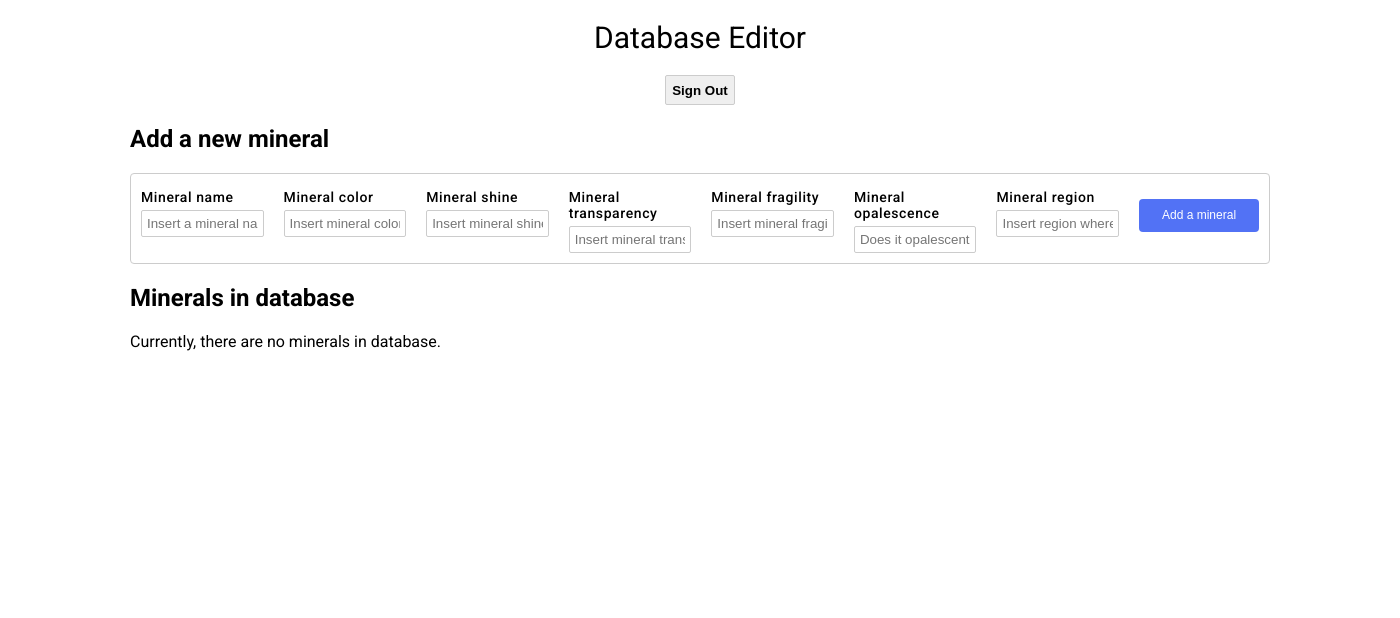
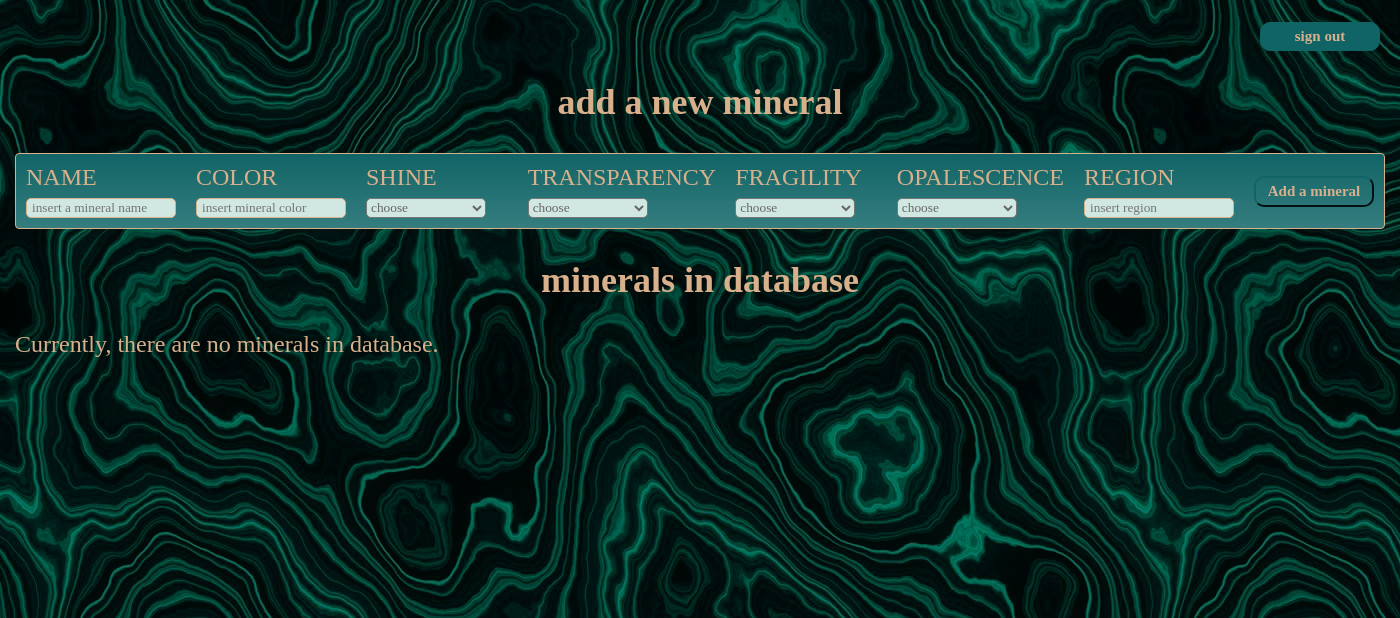
Before and after one commit to kbiernat1/minerals-database, a Spring Boot app: page /adminPanel in a window 1400 px wide. Shown: the top 618 px of the page. Run offline with Spring Boot 4, Linux system fonts and the light colour scheme; the visitor is signed in with stand-in values (Sample User, id 1); data that the repository does not hold is empty; some of the project's set-up classes (security, data sources, template engines, error pages and the like) are left out, and stand-ins take their place; some libraries are stand-ins or nearby versions.

Commit message:
added unified view to html&css

```diff
--- a/src/main/resources/static/adminPanel.css
+++ b/src/main/resources/static/adminPanel.css
@@ -1,18 +1,38 @@
 html {
-   font-family: 'Roboto', sans-serif;
+   font-family: "Candara Light", serif;
    box-sizing: border-box;
-   font-size: 16px;
+   font-size: 24px;
+   color: #D9B08C;
    font-weight: normal;
    margin: 0;
    padding: 0; }
+
+#logout_button {
+   border-radius: 10px;
+   font-family: "Candara Light", serif;
+   background-color: #116466;
+   border-color: #116466;
+   color: #D9B08C;
+   font-weight: bold;
+   font-size: 15px;
+   clear: left;
+   text-align: center;
+   padding: 5px;
+   width: 120px;
+}
 
 input,
 textarea {
    width: 100%;
    padding: 5px;
    margin: 0;
-   border-radius: 2px;
-   border: 1px solid #ccc; }
+   border-radius: 5px;
+   border: 1px solid #D9B08C;
+}
+
+h2 {
+   text-align: center;
+}
 
 body {
    margin: 0;
@@ -23,50 +43,38 @@ body {
 *::after {
    box-sizing: inherit; }
 
-.logout {
-   clear: left;
-   text-align: center;
+#logout {
+   margin-top: 20px;
+   margin-left: 90%;
+   width: 80px;
 }
 
 .crud {
    margin-bottom: 20px; }
 
-.container {
+.search_container {
    padding-right: 15px;
    padding-left: 15px;
    margin-right: auto;
    margin-left: auto; }
 
-@media (min-width: 768px) {
-   .container {
-     width: 750px; } }
-@media (min-width: 992px) {
-   .container {
-     width: 970px; } }
-@media (min-width: 1200px) {
-   .container {
-     width: 1170px; } }
-.mineralCrud-heading--main {
-   margin: 20px auto;
-   text-align: center;
-   font-size: 30px;
-   font-weight: 400; }
+@media (min-width: 1000px) {
+   .search_container {
+     width: 1400px; } }
 
 .datatable__row {
    display: flex;
-   flex-flow: row nowrap;
-   justify-content: flex-start;
-   align-items: stretch;
-   border: 1px solid #ccc;
+   border: 1px solid #D9B08C;
    border-bottom: none;
-   margin: 0; }
+   margin: 0;
+   background: linear-gradient(to bottom, #116466, #357D7F) !important;}
 
 .datatable__row:first-of-type {
    border-top-left-radius: 4px;
    border-top-right-radius: 4px; }
 
 .datatable__row:last-of-type {
-   border-bottom: 1px solid #ccc;
+   border-bottom: 1px solid #D9B08C;
    border-bottom-left-radius: 4px;
    border-bottom-right-radius: 4px; }
 
@@ -96,14 +104,32 @@ body {
 
 .datatable__field-value {
    margin-bottom: 0;
-   font-size: 14px; }
+   font-size: 20px; }
 
 .datatable__row-section {
+   justify-content: space-between;
    border: none;
    margin: 0;
    padding: 10px;
+   flex-basis: 0;
    flex-grow: 1; }
 
+.input_add_mineral {
+   background-color: #D1E8E2;
+   font-family: "Candara Light", serif;
+   width: 150px;
+   height: 20px;
+   margin-top: 7px;
+}
+
+.input_add_mineral_select {
+   background-color: #D1E8E2;
+   font-family: "Candara Light", serif;
+   width: 120px;
+   height: 20px;
+   border-radius: 5px;
+   margin-top: 7px;
+}
 .datatable__row-section--button-section {
    margin-left: auto;
    align-self: center;
@@ -114,30 +140,19 @@ body {
    justify-content: space-around;
    align-items: center; }
 
-.datatable__input-label {
-   display: block;
-   text-align: left;
-   font-size: 14px;
-   margin: 5px auto;
-   font-weight: 500;
-   letter-spacing: 0.6px; }
-
-.datatable__button {
-   color: #fff;
-   background-color: #5272f5;
-   display: block;
-   margin-bottom: 5px;
-   font-weight: 400;
+.datatable__button{
+   border-radius: 10px;
+   font-family: "Candara Light", serif;
+   background: none;
+   border-color: #116466;
+   color: #D9B08C;
+   font-weight: bold;
+   font-size: 15px;
+   clear: left;
    text-align: center;
-   white-space: nowrap;
-   vertical-align: middle;
-   user-select: none;
-   border: 1px solid transparent;
-   padding: 8px 12px;
-   font-size: 12px;
-   min-width: 120px;
-   line-height: 1.25;
-   border-radius: 4px; }
+   padding: 5px;
+   width: 120px;
+}
 
 .datatable__minerals-container:empty {
    position: relative; }
--- a/src/main/resources/templates/adminPanel.html
+++ b/src/main/resources/templates/adminPanel.html
@@ -9,17 +9,30 @@
     <link rel="stylesheet" href="/adminPanel.css" type="text/css">
     <link href="https://fonts.googleapis.com/css?family=Roboto:400,400i,500,500i,700,700i&subset=latin-ext"
           rel="stylesheet">
+    <style>
+        select:required:invalid {
+            color: #666;
+        }
+        option[value=""][disabled] {
+            display: none;
+        }
+        option {
+            color: #000;
+        }
+        body {
+            background-image: url("background.jpg");
+        }
+    </style>
 </head>
 <body>
-<h1 class="mineralCrud-heading mineralCrud-heading--main">Database Editor</h1>
-<div class="logout">
+<div id="logout">
     <form th:action="@{/logout}" method="post">
-        <input type="submit" value="Sign Out" style="height:30px; width:70px; font-weight: bold">
+        <input id="logout_button" type="submit" value="sign out">
     </form>
 </div>
-<main class="crud container">
+<main class="crud search_container">
     <section class="datatable">
-        <h2>Add a new mineral</h2>
+        <h2>add a new mineral</h2>
         <form
                 class="datatable__row datatable__row--add"
                 method="POST"
@@ -28,51 +41,73 @@
         >
             <fieldset class="datatable__row-section datatable__row-section--input-section">
                 <label class="datatable__input-label">
-                    Mineral name
+                    NAME
                 </label>
-                <input type="text" name="name" placeholder="Insert a mineral name" required minlength="3">
+                <input class="input_add_mineral" type="text" name="name" placeholder="insert a mineral name" required minlength="3">
             </fieldset>
 
             <fieldset class="datatable__row-section datatable__row-section--input-section">
                 <label class="datatable__input-label">
-                    Mineral color
+                    COLOR
                 </label>
-                <input type="text" name="color" placeholder="Insert mineral color" required minlength="3">
+                <input class="input_add_mineral" type="text" name="color" placeholder="insert mineral color" required minlength="3">
             </fieldset>
 
             <fieldset class="datatable__row-section datatable__row-section--input-section">
                 <label class="datatable__input-label">
-                    Mineral shine
+                    SHINE
                 </label>
-                <input type="text" name="shine" placeholder="Insert mineral shine" required minlength="3">
+                <select class="input_add_mineral_select" name="shine" required="required">
+                    <option value="" disabled selected hidden>choose</option>
+                    <option value="none">none</option>
+                    <option value="low">low</option>
+                    <option value="medium">medium</option>
+                    <option value="high">high</option>
+                </select>
             </fieldset>
 
             <fieldset class="datatable__row-section datatable__row-section--input-section">
                 <label class="datatable__input-label">
-                    Mineral transparency
+                    TRANSPARENCY
                 </label>
-                <input type="text" name="transparency" placeholder="Insert mineral transparency" required minlength="3">
+                <select class="input_add_mineral_select" name="transparency" required="required">
+                    <option value="" disabled selected hidden>choose</option>
+                    <option value="none">none</option>
+                    <option value="low">low</option>
+                    <option value="medium">medium</option>
+                    <option value="high">high</option>
+                </select>
             </fieldset>
 
             <fieldset class="datatable__row-section datatable__row-section--input-section">
                 <label class="datatable__input-label">
-                    Mineral fragility
+                    FRAGILITY
                 </label>
-                <input type="text" name="fragility" placeholder="Insert mineral fragility" required minlength="3">
+                <select class="input_add_mineral_select" name="fragility" required="required">
+                    <option value="" disabled selected hidden>choose</option>
+                    <option value="none">none</option>
+                    <option value="low">low</option>
+                    <option value="medium">medium</option>
+                    <option value="high">high</option>
+                </select>
             </fieldset>
 
             <fieldset class="datatable__row-section datatable__row-section--input-section">
                 <label class="datatable__input-label">
-                    Mineral opalescence
+                    OPALESCENCE
                 </label>
-                <input type="text" name="opalescence" placeholder="Does it opalescent?" required maxlength="1">
+                <select class="input_add_mineral_select" name="opalescence" required="required">
+                    <option value="" disabled selected hidden>choose</option>
+                    <option value="Y">yes</option>
+                    <option value="N">no</option>
+                </select>
             </fieldset>
 
             <fieldset class="datatable__row-section datatable__row-section--input-section">
                 <label class="datatable__input-label">
-                    Mineral region
+                    REGION
                 </label>
-                <input type="text" name="region" placeholder="Insert region where mineral has been found" required
+                <input class="input_add_mineral" type="text" name="region" placeholder="insert region" required
                        minlength="3">
             </fieldset>
 
@@ -82,7 +117,7 @@
         </form>
     </section>
     <section class="datatable">
-        <h2>Minerals in database</h2>
+        <h2>minerals in database</h2>
         <div class="datatable__minerals-container" data-minerals-container></div>
     </section>
 </main>
@@ -90,74 +125,46 @@
 <div class="template" data-datatable-row-template>
     <form class="datatable__row" data-mineral-id="0">
         <fieldset class="datatable__row-section datatable__row-section--input-section" data-mineral-name-section>
-            <label class="datatable__input-label">
-                Mineral name
-            </label>
             <textarea name="name" placeholder="Insert a new mineral name" data-mineral-name-input required
                       minlength="3"></textarea>
             <p class="datatable__field-value" data-mineral-name-paragraph></p>
-
         </fieldset>
 
         <fieldset class="datatable__row-section datatable__row-section--input-section" data-mineral-color-section>
-            <label class="datatable__input-label">
-                Mineral color
-            </label>
             <textarea name="color" placeholder="Insert new mineral color" data-mineral-color-input required
                       minlength="3"></textarea>
             <p class="datatable__field-value" data-mineral-color-paragraph></p>
-
         </fieldset>
 
         <fieldset class="datatable__row-section datatable__row-section--input-section" data-mineral-shine-section>
-            <label class="datatable__input-label">
-                Mineral shine
-            </label>
             <textarea name="shine" placeholder="Insert new mineral shine" data-mineral-shine-input required
                       minlength="3"></textarea>
             <p class="datatable__field-value" data-mineral-shine-paragraph></p>
-
         </fieldset>
 
         <fieldset class="datatable__row-section datatable__row-section--input-section"
                   data-mineral-transparency-section>
-            <label class="datatable__input-label">
-                Mineral transparency
-            </label>
             <textarea name="transparency" placeholder="Insert new mineral transparency" data-mineral-transparency-input
                       required minlength="3"></textarea>
             <p class="datatable__field-value" data-mineral-transparency-paragraph></p>
-
         </fieldset>
 
         <fieldset class="datatable__row-section datatable__row-section--input-section" data-mineral-fragility-section>
-            <label class="datatable__input-label">
-                Mineral fragility
-            </label>
             <textarea name="fragility" placeholder="Insert new mineral fragility" data-mineral-fragility-input required
                       minlength="3"></textarea>
             <p class="datatable__field-value" data-mineral-fragility-paragraph></p>
-
         </fieldset>
 
         <fieldset class="datatable__row-section datatable__row-section--input-section" data-mineral-opalescence-section>
-            <label class="datatable__input-label">
-                Mineral opalescence
-            </label>
             <textarea name="opalescence" placeholder="Insert new mineral opalescence" data-mineral-opalescence-input
                       required maxlength="1"></textarea>
             <p class="datatable__field-value" data-mineral-opalescence-paragraph></p>
-
         </fieldset>
 
         <fieldset class="datatable__row-section datatable__row-section--input-section" data-mineral-region-section>
-            <label class="datatable__input-label">
-                Mineral region
-            </label>
             <textarea name="region" placeholder="Insert new mineral region" data-mineral-region-input required
                       minlength="3"></textarea>
             <p class="datatable__field-value" data-mineral-region-paragraph></p>
-
         </fieldset>
 
         <fieldset class="datatable__row-section datatable__row-section--button-section">
@@ -172,8 +179,6 @@
         </fieldset>
     </form>
 </div>
-
-
 <script src="/jquery-3.6.0.min.js" type="text/javascript"></script>
 <script src="/adminPanel.js" type="text/javascript"></script>
 </body>
```
Also changed, not shown: src/main/resources/static/index.css (added, +51 -0 lines), src/main/resources/static/index.html (+18 -2 lines), src/main/resources/static/login.css (+28 -36 lines), src/main/resources/static/mineralSearch.css (+79 -59 lines), src/main/resources/static/mineralSearch.js (deleted, +0 -54 lines), src/main/resources/templates/login.html (+17 -10 lines), src/main/resources/templates/mineralSearch.html (+64 -88 lines), src/main/resources/static/background.jpg (added).
